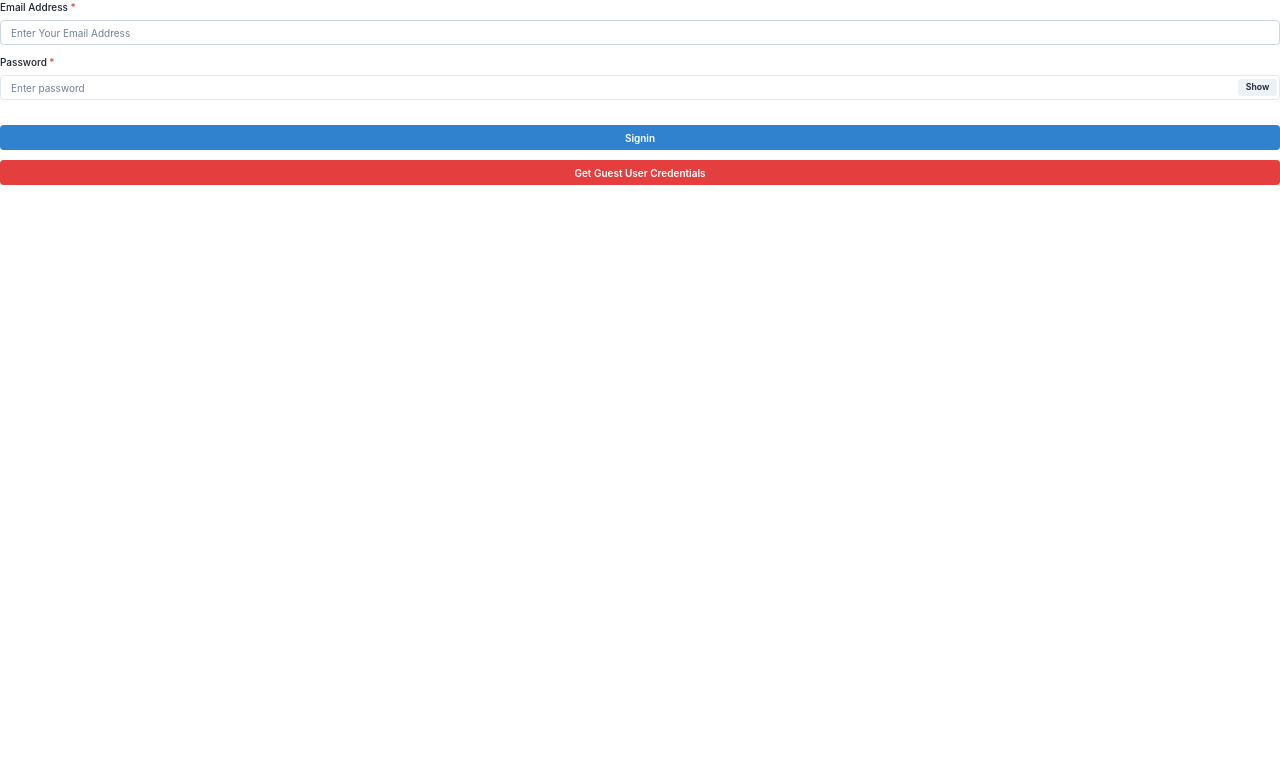
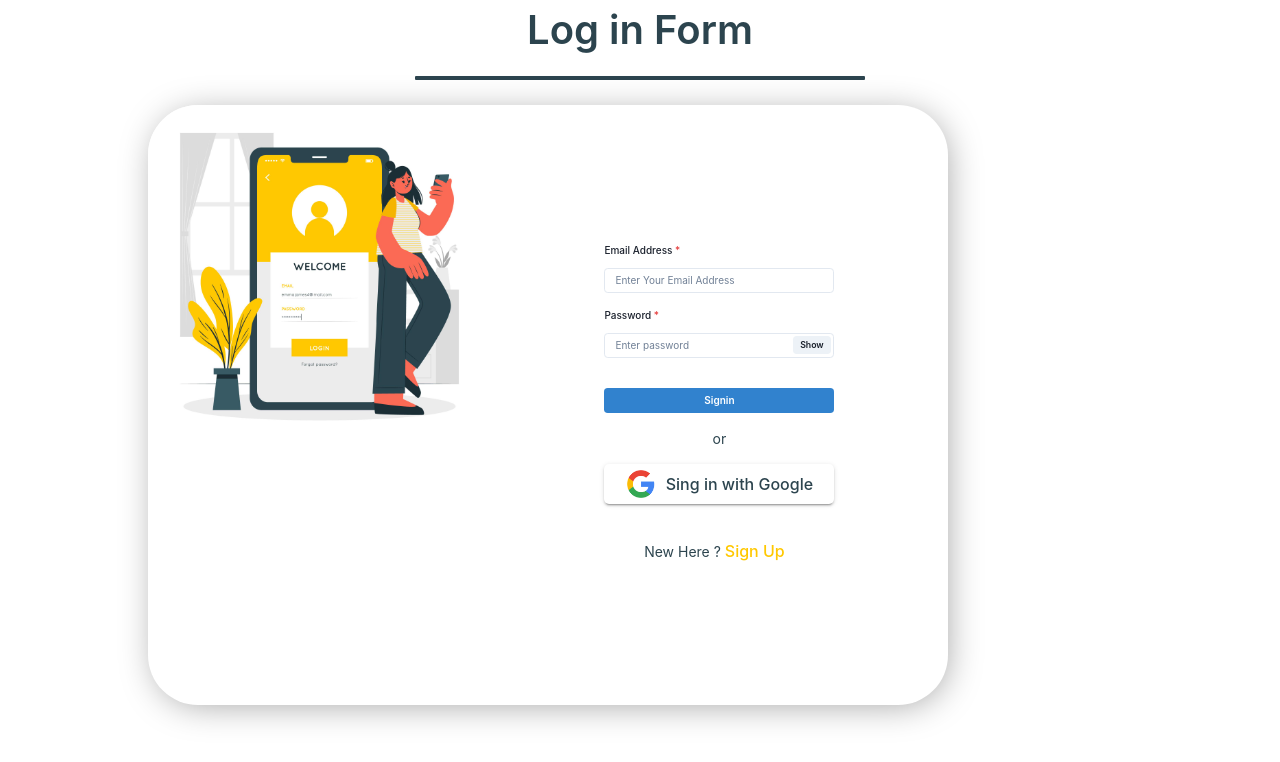
Before and after one commit to shivee-yadav/The_Hack_Report, a React (Create React App) app in the folder client/: page /signin in a window 1280 px wide. Shown: the top 762 px of the page. Built offline with nearby package versions, Linux system fonts and the light colour scheme.

Commit message:
Signup Signin pages done

```diff
--- a/client/src/Pages/Signin.js
+++ b/client/src/Pages/Signin.js
@@ -6,7 +6,10 @@ import { useState } from "react";
 import axios from "axios";
 import { useToast } from "@chakra-ui/react";
 import { useNavigate } from 'react-router-dom';
-//import { ChatState } from "../../Context/ChatProvider";
+import { Link } from "react-router-dom";
+import "./signin.styles.css";
+import google from "../assets/google.png";
+import login from "../assets/login.jpg";
 
 const Signin = () => {
   const [show, setShow] = useState(false);
@@ -17,7 +20,15 @@ const Signin = () => {
   const [loading, setLoading] = useState(false);
 
   const navigate = useNavigate();
-//   const { setUser } = ChatState();
+
+
+
+  const googleAuth = () => {
+    window.open(
+      `${process.env.REACT_APP_API_URL}/google`,
+      "_self"
+    );
+  };
 
   const submitHandler = async () => {
     setLoading(true);
@@ -41,7 +52,7 @@ const Signin = () => {
       };
 
       const { data } = await axios.post(
-        "/auth/signin",
+        "/api/signin",
         { email, password },
         config
       );
@@ -71,10 +82,18 @@ const Signin = () => {
   };
 
   return (
+    <div className="container">
+      <h1 className="heading">Log in Form</h1>
+      <div className="form_container">
+        <div className="left">
+          <img className="img" src={login} alt="login" />
+        </div>
+      <div className="right">
         <VStack spacing="10px">
           <FormControl id="email" isRequired>
             <FormLabel>Email Address</FormLabel>
             <Input
+              className="input"
               value={email}
               type="email"
               placeholder="Enter Your Email Address"
@@ -85,12 +104,13 @@ const Signin = () => {
             <FormLabel>Password</FormLabel>
             <InputGroup size="md">
               <Input
+                className="input"
                 value={password}
                 onChange={(e) => setPassword(e.target.value)}
                 type={show ? "text" : "password"}
                 placeholder="Enter password"
               />
-          <InputRightElement width="4.5rem">
+              <InputRightElement width="4.5rem" className="show">
                 <Button h="1.75rem" size="sm" onClick={handleClick}>
                   {show ? "Hide" : "Show"}
                 </Button>
@@ -98,6 +118,7 @@ const Signin = () => {
             </InputGroup>
           </FormControl>
           <Button
+            className="btn"
             colorScheme="blue"
             width="100%"
             style={{ marginTop: 15 }}
@@ -106,18 +127,19 @@ const Signin = () => {
           >
             Signin
           </Button>
-      <Button
-        variant="solid"
-        colorScheme="red"
-        width="100%"
-        onClick={() => {
-          setEmail("guest@example.com");
-          setPassword("123456");
-        }}
-      >
-        Get Guest User Credentials
-      </Button>
+          <p className="text">or</p>
+          <button className="google_btn" onClick={googleAuth}>
+            <img src={google} alt="google icon" />
+            <span>Sing in with Google</span>
+          </button>
+          <p className="text">
+            New Here ? <Link to="/signup">Sign Up</Link>
+          </p>
         </VStack>
+      </div>
+    </div>
+    </div>
+
   );
 };
 
--- a/client/src/Pages/Signup.js
+++ b/client/src/Pages/Signup.js
@@ -6,6 +6,11 @@ import { useToast } from "@chakra-ui/toast";
 import axios from "axios";
 import { useState } from "react";
 import { useNavigate } from 'react-router-dom';
+import { Link } from "react-router-dom";
+import "./signup.styles.css";
+import google from "../assets/google.png";
+import signup from "../assets/signup.jpg";
+
 
 const Signup = () => {
   const [show, setShow] = useState(false);
@@ -19,6 +24,14 @@ const Signup = () => {
   const [password, setPassword] = useState();
   const [pic, setPic] = useState();
   const [picLoading, setPicLoading] = useState(false);
+
+  const googleAuth = () => {
+    window.open(
+      `${process.env.REACT_APP_API_URL}/google`,
+      "_self"
+    );
+  };
+
 
   const submitHandler = async () => {
     setPicLoading(true);
@@ -51,7 +64,7 @@ const Signup = () => {
         },
       };
       const { data } = await axios.post(
-        "/auth/signup",
+        "/api/signup",
         {
           name,
           email,
@@ -130,10 +143,19 @@ const Signup = () => {
   };
 
   return (
-    <VStack spacing="5px" >
+    <div className="container">
+      <h1 className="heading">Sign Up Form</h1>
+      <div className="form_container">
+        <div className="left">
+          <img className="img" src={signup} alt="login" />
+        </div>
+        <div className="right">
+          <h2 className="from_heading">Create Account</h2>
+          <VStack>
             <FormControl id="first-name" isRequired>
               <FormLabel>Name</FormLabel>
               <Input
+                className="input"
                 placeholder="Enter Your Name"
                 onChange={(e) => setName(e.target.value)}
               />
@@ -141,6 +163,7 @@ const Signup = () => {
             <FormControl id="email" isRequired>
               <FormLabel>Email Address</FormLabel>
               <Input
+              className="input"
                 type="email"
                 placeholder="Enter Your Email Address"
                 onChange={(e) => setEmail(e.target.value)}
@@ -150,12 +173,13 @@ const Signup = () => {
               <FormLabel>Password</FormLabel>
               <InputGroup size="md">
                 <Input
+                className="input"
                   type={show ? "text" : "password"}
                   placeholder="Enter Password"
                   onChange={(e) => setPassword(e.target.value)}
                 />
-          <InputRightElement width="4.5rem">
-            <Button h="1.75rem" size="sm" onClick={handleClick}>
+                <InputRightElement width="4.5rem" className="show" >
+                  <Button h="2rem" size="sm" onClick={handleClick}>
                     {show ? "Hide" : "Show"}
                   </Button>
                 </InputRightElement>
@@ -165,27 +189,21 @@ const Signup = () => {
               <FormLabel>Confirm Password</FormLabel>
               <InputGroup size="md">
                 <Input
+                className="input"
                   type={show ? "text" : "password"}
                   placeholder="Confirm password"
                   onChange={(e) => setConfirmpassword(e.target.value)}
                 />
-          <InputRightElement width="4.5rem">
-            <Button h="1.75rem" size="sm" onClick={handleClick}>
+                <InputRightElement width="4.5rem" className="show">
+                  <Button h="2rem" size="sm"  onClick={handleClick}>
                     {show ? "Hide" : "Show"}
                   </Button>
                 </InputRightElement>
               </InputGroup>
             </FormControl>
-      <FormControl id="pic">
-        <FormLabel>Upload your Picture</FormLabel>
-        <Input
-          type="file"
-          p={1.5}
-          accept="image/*"
-          onChange={(e) => postDetails(e.target.files[0])}
-        />
-      </FormControl>
+
             <Button
+              className="btn"
               colorScheme="blue"
               width="100%"
               style={{ marginTop: 15 }}
@@ -194,7 +212,19 @@ const Signup = () => {
             >
               Sign Up
             </Button>
+            <p className="text">or</p>
+          <button className="google_btn" onClick={googleAuth}>
+            <img src={google} alt="google icon" />
+            <span>Sign in with Google</span>
+          </button>
+          <p className="text">
+            Already Have  an Account ? <Link to="/signin">Sign In</Link>
+          </p>
           </VStack>
+        </div>
+      </div>
+    </div>
+
   );
 };
 
--- /dev/null
+++ b/client/src/Pages/signin.styles.css
@@ -0,0 +1,131 @@
+
+.heading {
+    font-size: 40px;
+    font-weight: 600;
+    color: #2c444e;
+    position: relative;
+    display: flex;
+    align-items: center;
+    justify-content: center;
+}
+
+.heading::after {
+    content: "";
+    width: 450px;
+    height: 4px;
+    border-radius: 1px;
+    bottom: -20px;
+    background-color: #2c444e;
+    position: absolute;
+}
+
+.form_container {
+    display: flex;
+    margin-top: 45px;
+    width: 800px;
+    height: 450px;
+    background-color: white;
+    box-shadow: 3px 4px 36px -6px rgba(0,0,0,0.4);
+    border-radius: 50px;
+    margin-left: 88px;
+}
+
+.left {
+    flex: 1.5;
+    overflow: hidden;
+    position: relative;
+    border-top-left-radius: 50px;
+    border-bottom-left-radius: 50px;
+}
+
+.img {
+    width: 200%;
+    position: absolute;
+}
+
+.right {
+    flex: 2;
+    display: flex;
+    flex-direction: column;
+    align-items: center;
+    justify-content: center;
+}
+
+.from_heading {
+    font-size: 25px;
+    font-weight: 400;
+    color: #2c444e;
+    margin-bottom: 30px;
+}
+
+.input {
+    width: 320px;
+    height: 35px;
+    padding: 5px;
+    margin: 5px 0;
+    outline: none;
+    border: 1px solid #2c444e;
+    border-radius: 2px;
+    font-size: 13px;
+}
+
+.btn {
+    font-size: 18px;
+    font-weight: 500;
+    padding: 12px 25px;
+    color: white;
+    background-color: #ffc801;
+    border-radius: 12px;
+    margin: 10px 0 0 0;
+    outline: none;
+    border: none;
+    cursor: pointer;
+}
+
+.text {
+    font-size: 14px;
+    color: #2c444e;
+    margin: 5px 0;
+    padding: 0;
+}
+
+.text > a{
+    font-size: 16px;
+    font-weight: 500;
+    color: #ffc801;
+}
+
+.google_btn {
+    width: 230px;
+    height: 40px;
+    border-radius: 5px;
+    border: none;
+    outline: none;
+    background-color: white;
+    box-shadow: rgb(0 0 0 / 20%) 0px 3px 1px -2px, rgb(0 0 0 / 14%) 0px 2px 2px 0px, rgb(0 0 0 / 12%) 0px 1px 5px 0px;
+    font-size: 16px;
+    font-weight: 500;
+    margin: 0 0 20px 0;
+    color: #2c444e;
+    cursor: pointer;
+    display: flex;
+    align-items: center;
+    justify-content: center;
+    position: relative;
+}
+
+.google_btn > img{
+    width: 30px;
+    height: 30px;
+    object-fit: cover;
+}
+
+.google_btn > span{
+    margin-left: 10px;
+}
+
+.show {
+    align-items: center;
+    justify-content: center;
+    margin-top: 0.5rem;
+}
--- /dev/null
+++ b/client/src/Pages/signup.styles.css
@@ -0,0 +1,131 @@
+
+.heading {
+    font-size: 40px;
+    font-weight: 600;
+    color: #2c444e;
+    position: relative;
+    display: flex;
+    align-items: center;
+    justify-content: center;
+}
+
+.heading::after {
+    content: "";
+    width: 450px;
+    height: 4px;
+    border-radius: 1px;
+    bottom: -20px;
+    background-color: #2c444e;
+    position: absolute;
+}
+
+.form_container {
+    display: flex;
+    margin-top: 45px;
+    width: 800px;
+    height: 600px;
+    background-color: white;
+    box-shadow: 3px 4px 36px -6px rgba(0,0,0,0.4);
+    border-radius: 50px;
+    margin-left: 88px;
+}
+
+.left {
+    flex: 1.5;
+    overflow: hidden;
+    position: relative;
+    border-top-left-radius: 50px;
+    border-bottom-left-radius: 50px;
+}
+
+.img {
+    width: 200%;
+    position: absolute;
+}
+
+.right {
+    flex: 2;
+    display: flex;
+    flex-direction: column;
+    align-items: center;
+    justify-content: center;
+}
+
+.from_heading {
+    font-size: 25px;
+    font-weight: 400;
+    color: #2c444e;
+    margin-bottom: 30px;
+}
+
+.input {
+    width: 320px;
+    height: 35px;
+    padding: 4px;
+    margin: px 0;
+    outline: none;
+    border: 1px solid #2c444e;
+    border-radius: 2px;
+    font-size: 13px;
+}
+
+.btn {
+    font-size: 18px;
+    font-weight: 500;
+    padding: 12px 25px;
+    color: white;
+    background-color: #ffc801;
+    border-radius: 12px;
+    margin: 10px 0 0 0;
+    outline: none;
+    border: none;
+    cursor: pointer;
+}
+
+.text {
+    font-size: 14px;
+    color: #2c444e;
+    margin: 5px 0;
+    padding: 0;
+}
+
+.text > a{
+    font-size: 16px;
+    font-weight: 500;
+    color: #ffc801;
+}
+
+.google_btn {
+    width: 230px;
+    height: 40px;
+    border-radius: 5px;
+    border: none;
+    outline: none;
+    background-color: white;
+    box-shadow: rgb(0 0 0 / 20%) 0px 3px 1px -2px, rgb(0 0 0 / 14%) 0px 2px 2px 0px, rgb(0 0 0 / 12%) 0px 1px 5px 0px;
+    font-size: 16px;
+    font-weight: 500;
+    margin: 0 0 20px 0;
+    color: #2c444e;
+    cursor: pointer;
+    display: flex;
+    align-items: center;
+    justify-content: center;
+    position: relative;
+}
+
+.google_btn > img{
+    width: 30px;
+    height: 30px;
+    object-fit: cover;
+}
+
+.google_btn > span{
+    margin-left: 10px;
+}
+
+.show {
+    align-items: center;
+    justify-content: center;
+    margin-top: 0.5rem;
+}
--- a/client/src/components/navbar/Navbar.js
+++ b/client/src/components/navbar/Navbar.js
@@ -27,10 +27,11 @@ const Navbar = () => {
         <ul className="nav-links" id={showMenu ? "nav-links-mobile" : "nav-links-mobile-hide"}>
           <li><a href="#">Home</a></li>
           <li><a href="#features">Features</a></li>
-          <li><a href="#download">Download</a></li>
-          <li><Link to="/signup">Signup</Link></li>
+          <li><a href="#products">Products</a></li>
+          <li><a href="#news">News</a></li>
+          <li><Link to="/signin">Sign In</Link></li>
           {/* <li className='nav-btn'><a href="#" className='btn btn-dark'>Get Started</a></li> */}
-          <li className='nav-btn'><Button text={"Learn More"} btnClass={"btn-dark"} href={"#faq"} /></li>
+          <li className='nav-btn'><Button text={"Sign Up"} btnClass={"btn-dark"} href={"/signup"} /></li>
         </ul>
       </menu>
       <div className="menu-icons" onClick={toggleMenu}>
```
Also changed, not shown: client/src/User/Signup.js (deleted, +0 -11 lines). Lines whose indentation alone changed are shown as unchanged.
